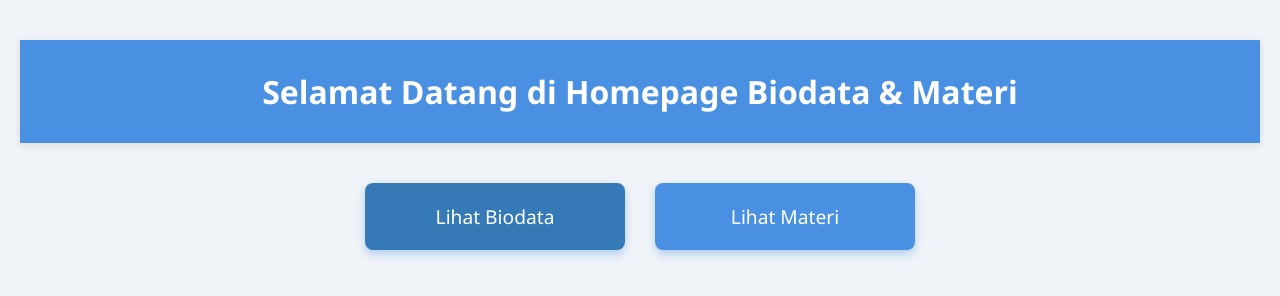
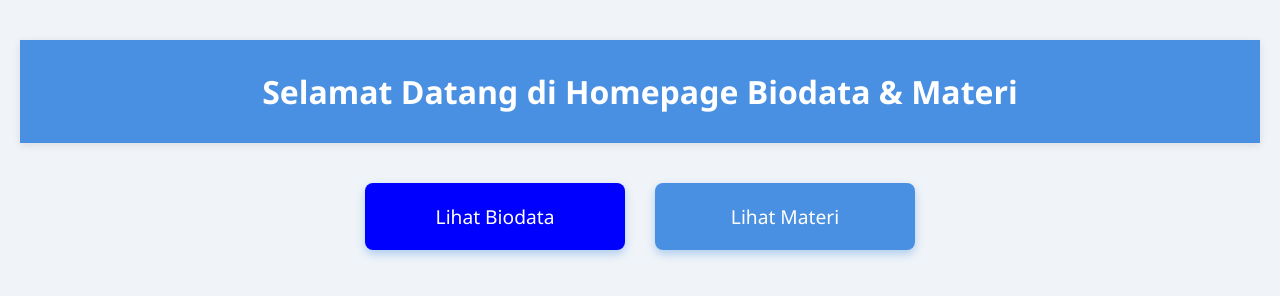
Before and after one commit to Aziz-cihuyyy/hosting, a plain HTML site: page index.html in a window 1280 px wide. In both pictures the pointer is over the link "Lihat Biodata". Drawn offline with Linux system fonts and the light colour scheme.

Commit message:
Update index.html

```diff
--- a/index.html
+++ b/index.html
@@ -43,7 +43,7 @@
       min-width: 180px;
     }
     .btn:hover {
-      background-color: #357ab7;
+      background-color: blue;
     }
   </style>
 </head>
```
